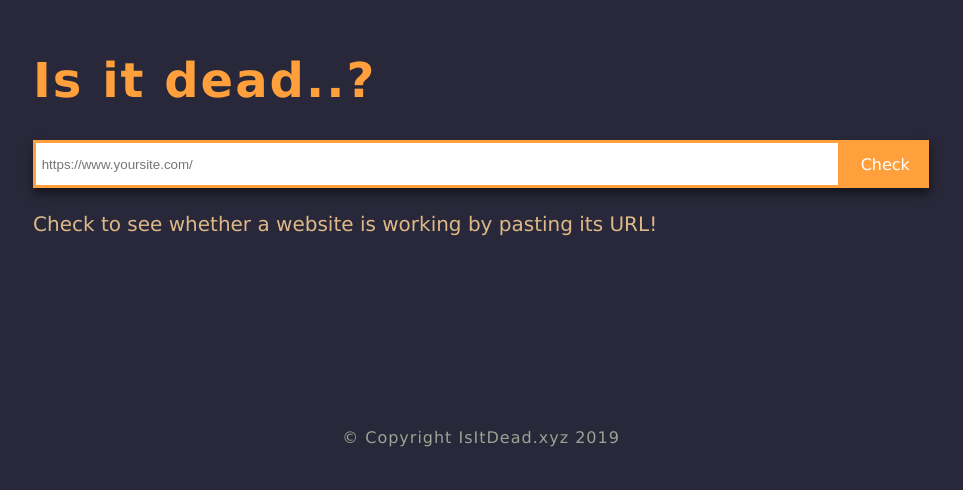
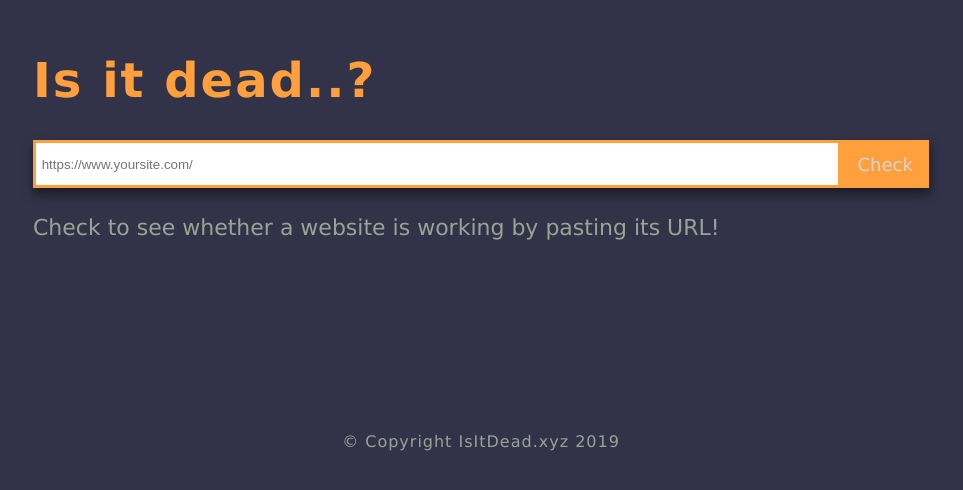
Before and after one commit to GlowSquid/uptime-checker, a React (Create React App) app in the folder client/: page / in a window 1280 px wide. Shown: the part 108-598 px from the top of the page, without its empty margins (159-1122 px from the left). Built offline with nearby package versions, Linux system fonts and the light colour scheme.

Commit message:
displaying counter as api

```diff
--- a/client/src/components/Main/Main.css
+++ b/client/src/components/Main/Main.css
@@ -26,9 +26,10 @@ h1 {
 
 .btn {
   font: inherit;
-  color: white;
+  color: #d4d4d4;
   background: #ffa03c;
   width: 6rem;
+  font-size: 18px;
   cursor: pointer;
   border: 3px solid #ffa03c;
 }
@@ -40,9 +41,9 @@ h1 {
 
 label {
   display: block;
-  color: burlywood;
-  padding-top: 5px;
-  font-size: 20px;
+  color: #9ba393;
+  padding-top: 8px;
+  font-size: 22px;
   font-weight: 300;
 }
 
@@ -61,7 +62,7 @@ label {
   padding: 1rem;
   height: 3.5rem;
   justify-content: center;
-  background: #8182ce;
+  background: #317be9;
   box-shadow: 1px 6px 10px rgba(0, 0, 0, 0.5);
 }
 
@@ -70,7 +71,7 @@ label {
   padding: 1rem;
   height: 1.5rem;
   justify-content: center;
-  background: #b18853;
+  background: #618a32;
   box-shadow: 1px 6px 10px rgba(0, 0, 0, 0.5);
 }
 
@@ -79,6 +80,6 @@ label {
   padding: 1rem;
   height: 3rem;
   justify-content: center;
-  background: #b15353;
+  background: #d14848;
   box-shadow: 1px 6px 10px rgba(0, 0, 0, 0.5);
 }
--- a/client/src/index.css
+++ b/client/src/index.css
@@ -1,8 +1,8 @@
 body {
   margin: 0;
   padding: 0;
-  background: #28283a;
+  background: #323249;
   color: #d4d4d4;
-  font-family: 'Overpass', 'Lucida Sans', 'Lucida Sans Regular', 'Lucida Grande',
-    'Lucida Sans Unicode', Geneva, Verdana, sans-serif;
+  font-family: "Overpass", "Lucida Sans", "Lucida Sans Regular", "Lucida Grande",
+    "Lucida Sans Unicode", Geneva, Verdana, sans-serif;
 }
```
Also changed, not shown: 2 other files (tests, documents, lock files or other folders).
